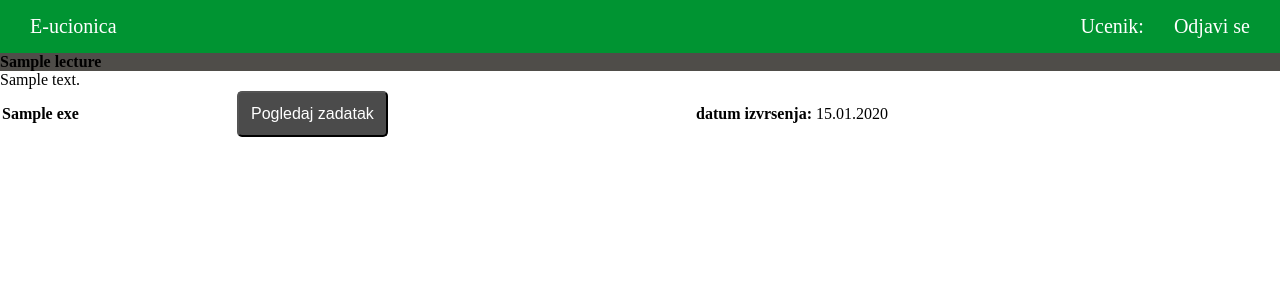
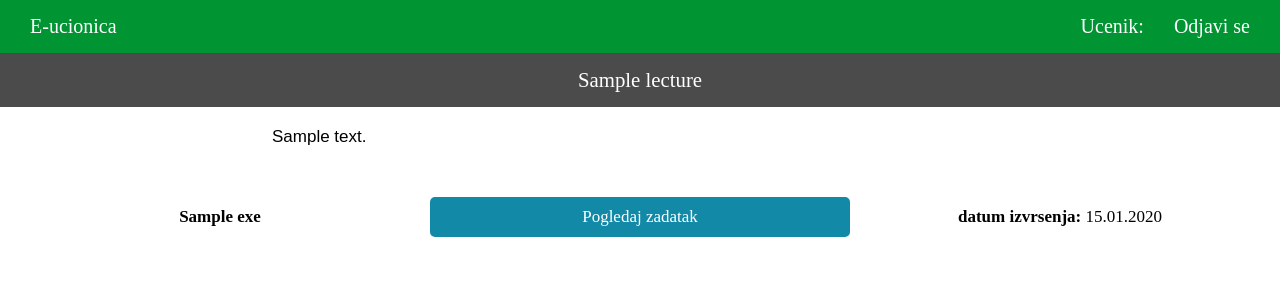
Before and after one commit to Nenad998/LMS-PHP-MVC-, a PHP site: template app/views/student_lecture.view.php in a window 1280 px wide. Shown: the top 300 px of the page. Run offline with PHP 8.4, Linux system fonts and the light colour scheme; the template is opened without the code that fills it: most values are stand-ins (such as "Sample title", 1, 10 or a date in 2020); data that the repository does not hold is empty.

Commit message:
Update student_lecture.view.php

```diff
--- a/app/views/student_lecture.view.php
+++ b/app/views/student_lecture.view.php
@@ -1,34 +1,30 @@
 <?php require 'partials/header.php';  ?>
 
-  <div class="container-fluid mt-2  h-75 d-inline-block ">
-    <div class="row ">
-      <div class="col-sm-12 col-xl-12  text-center p-2" style='background-color:#4f4d49';>
+<div class="under_nav">
 
-          <h4 class="text-white"><?php echo $lecture->name;?></h4>
+    <p class="under_nav_parag"><?php echo  $lecture->name;  ?></p>
 
-        </div>
-        <div class="col-xl-2"> </div>
-         <div class="col-xl-8 mt-3">
-         <p class="text-justify"> <?php echo $lecture->content;?>  </p>
-
-         <table class="table col-xl-12  text-center mt-3">
-             <tbody>
-             <?php foreach($lecture->exe as $lect){ ?>
-               <tr>
-               <td><b><?php echo $lect->name; ?> </b></td>
-               <td><a id="pogledaj_lekc" href="student_exercises?exe_id=<?php echo $lect->id; ?>"><button class="btn btn-primary btn-block ">Pogledaj zadatak</button></a></td>
-               <td><?php echo "<b>datum izvrsenja:</b> " . date('d.m.Y',strtotime($lect->dates)); ?></td>
-
-                 <tr>
-                <?php } ?>
-             </tbody>
-          </table>
-          </div>
-    </div>
+</div>
 
 
-   </div>
 
+<div class="std_lecture_txt">
+
+    <div class="std_item_txt"></div>
+    <div class="std_item_txt"><p><?php echo $lecture->content;?></p></div>
+    <div class="std_item_txt"></div>
+
+
+
+</div>
+
+<div class="std_lecture">
+    <?php foreach($lecture->exe as $lect){ ?>
+    <div class="std_item"><b><?php echo $lect->name; ?></b></div>
+    <div class="std_item" id="item"><a href="student_exercises?exe_id=<?php echo $lect->id; ?>">Pogledaj zadatak </a></div>
+    <div class="std_item"><?php echo "<b>datum izvrsenja:</b> " . date('d.m.Y',strtotime($lect->dates)); ?></div>
+    <?php } ?>
+</div>
 
 </body>
 </html>
```
